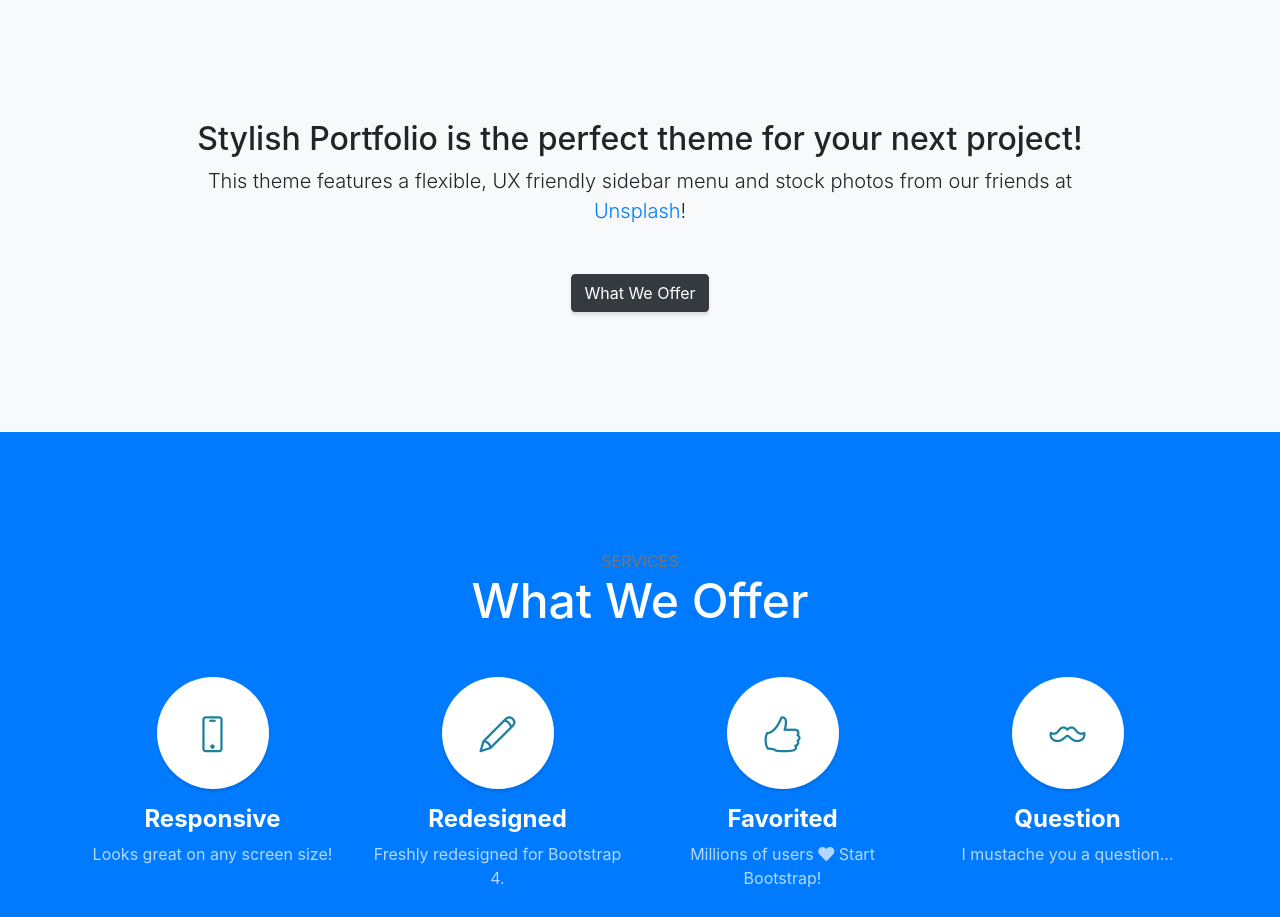
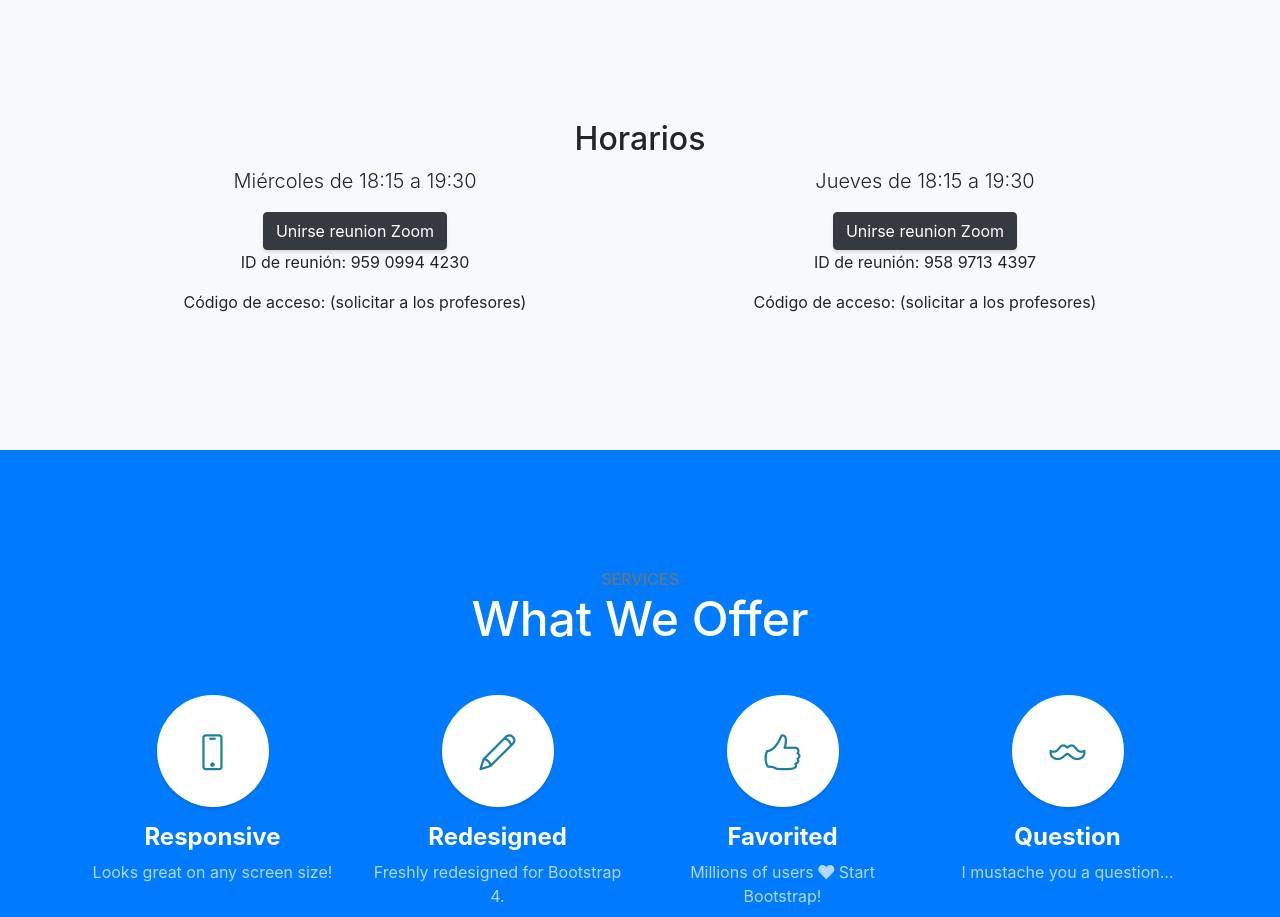
Before and after one commit to flormaneiro/ISUCELrosarioUAT, a website with bundled scripts: page index.html in a window 1280 px wide. Shown: the part 800-1717 px from the top of the page. Built offline with nearby package versions, Linux system fonts and the light colour scheme.

Commit message:
https://miro.com/app/board/o9J_koZ34ec=/?moveToWidget=3074457350203637832&cot=14

```diff
--- a/index.html
+++ b/index.html
@@ -65,18 +65,28 @@
   </header>
 
   <!-- About -->
-  <section class="content-section bg-light" id="about">
+<section class="content-section bg-light" id="about">
     <div class="container text-center">
+		<h2>Horarios</h2>
       <div class="row">
-        <div class="col-lg-10 mx-auto">
-          <h2>Stylish Portfolio is the perfect theme for your next project!</h2>
-          <p class="lead mb-5">This theme features a flexible, UX friendly sidebar menu and stock photos from our friends at
-            <a href="https://unsplash.com/">Unsplash</a>!</p>
-          <a class="btn btn-dark btn-xl js-scroll-trigger" href="#services">What We Offer</a>
+        <div class="col-lg-4 mx-auto">
+          <p class="lead mb-3">Miércoles de 18:15 a 19:30</p>
+          <a class="btn btn-dark btn-xl js-scroll-trigger" href="https://zoom.us/j/95909944230?pwd=RDBpdVJVRk9MUXJZSUliKzRCQmFGdz09">Unirse reunion Zoom</a>
+		 <p> ID de reunión: 959 0994 4230</p>
+		  <p>Código de acceso: (solicitar a los profesores)</p>
         </div>
+
+		<div class="col-lg-4 mx-auto">
+          <p class="lead mb-3">Jueves de 18:15 a 19:30</p>
+          <a class="btn btn-dark btn-xl js-scroll-trigger" href="https://zoom.us/j/95897134397?pwd=L0wzRDZROUZjUDBPSnNPakhHL1ZuQT09">Unirse reunion Zoom</a>
+			<p> ID de reunión: 958 9713 4397</p>
+		  <p>Código de acceso: (solicitar a los profesores)</p>
+	   </div>
+
       </div>
     </div>
   </section>
+
 
   <!-- Services -->
   <section class="content-section bg-primary text-white text-center" id="services">
```
Also changed, not shown: 1 other file.
